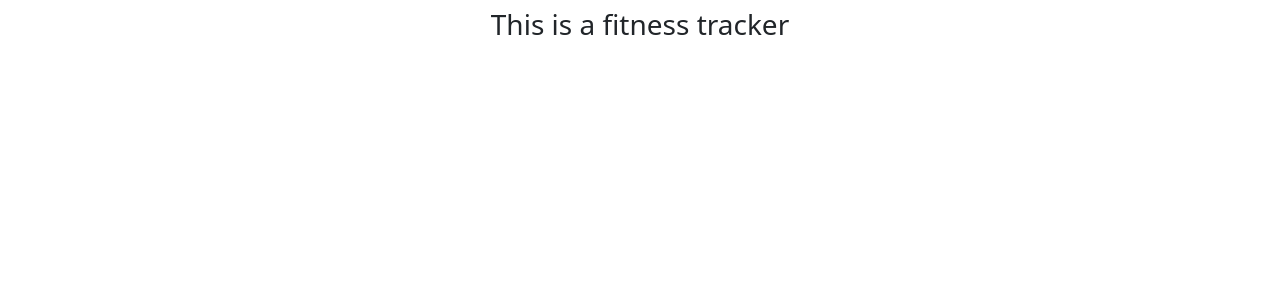
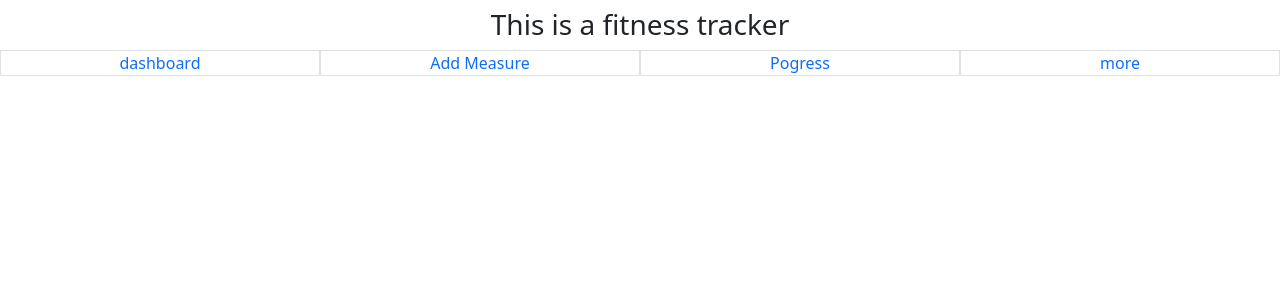
Before and after one commit to dibdas/track-fitness-ui, a React (Create React App) app: page / in a window 1280 px wide. Shown: the top 300 px of the page. Built offline with nearby package versions, Linux system fonts and the light colour scheme.

Commit message:
added exercise contatiner

```diff
--- a/src/App.js
+++ b/src/App.js
@@ -1,4 +1,5 @@
 import { BrowserRouter } from 'react-router-dom';
+import Navbar from './components/Navbar';
 import Home from './components/Home';
 
 function App() {
@@ -6,6 +7,7 @@ function App() {
     <>
       <BrowserRouter>
         <Home />
+        <Navbar />
       </BrowserRouter>
     </>
   );
--- /dev/null
+++ b/src/components/ExerciseForm.js
@@ -0,0 +1,6 @@
+const ExeciseForm = (measurements) => (
+  <div>
+    <input />
+  </div>
+
+);
--- /dev/null
+++ b/src/components/Navbar.js
@@ -0,0 +1,20 @@
+/* eslint-disable jsx-a11y/anchor-is-valid */
+/* eslint-disable react/prefer-stateless-function */
+import React from 'react';
+import { Link } from 'react-router-dom';
+
+class Navbar extends React.Component {
+  render() {
+    return (
+
+      <footer className="d-flex col-12 text-center flex-row">
+        <Link className="text-decoration-none flex-column border border-1 col-3 flex-end">dashboard</Link>
+        <Link className="text-decoration-none flex-column border border-1 col-3 ">Add Measure</Link>
+        <Link className="text-decoration-none flex-column border border-1 col-3 ">Pogress</Link>
+        <Link className="text-decoration-none flex-column border border-1 col-3 ">more</Link>
+      </footer>
+
+    );
+  }
+}
+export default Navbar;
```
Also changed, not shown: src/components/Login.js (added).
